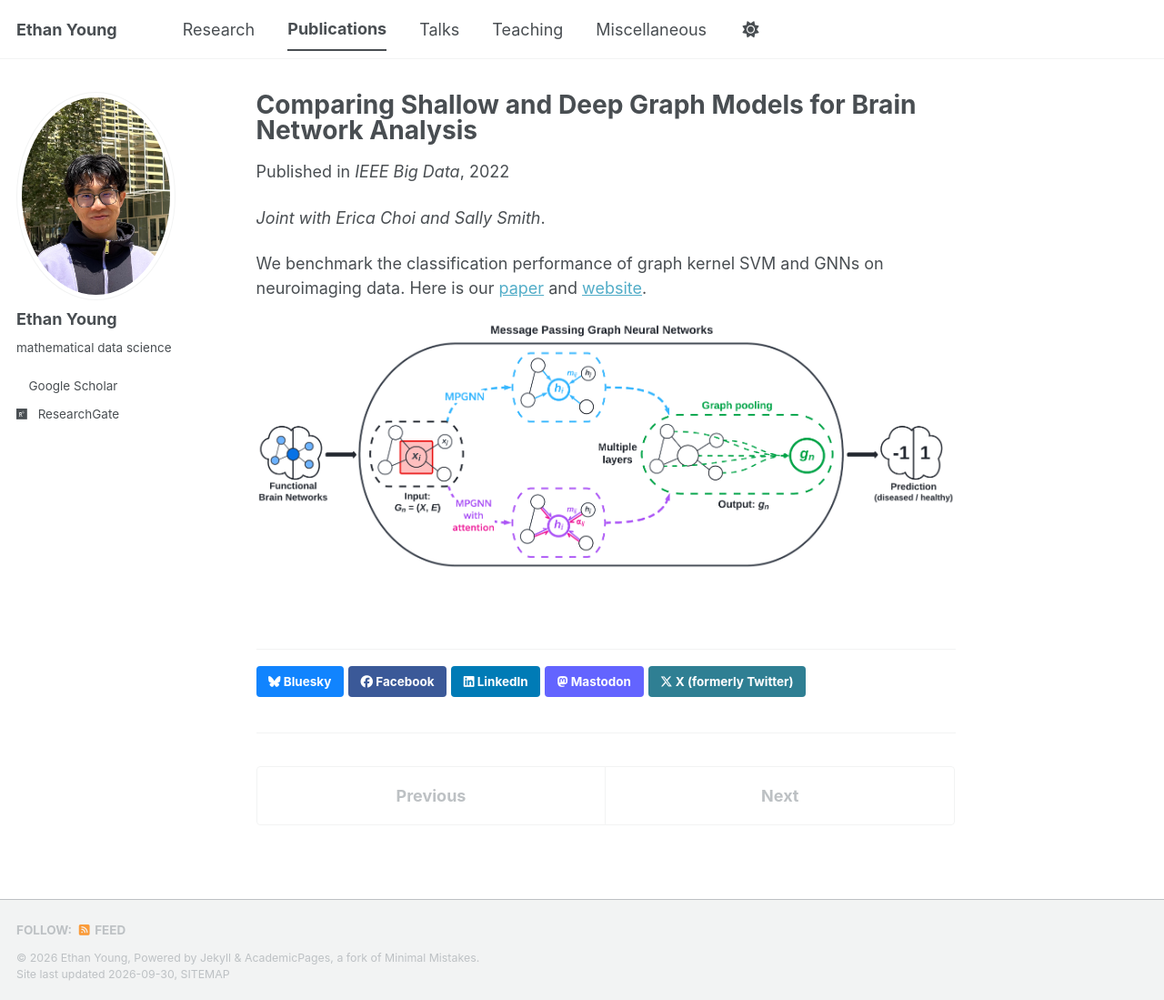
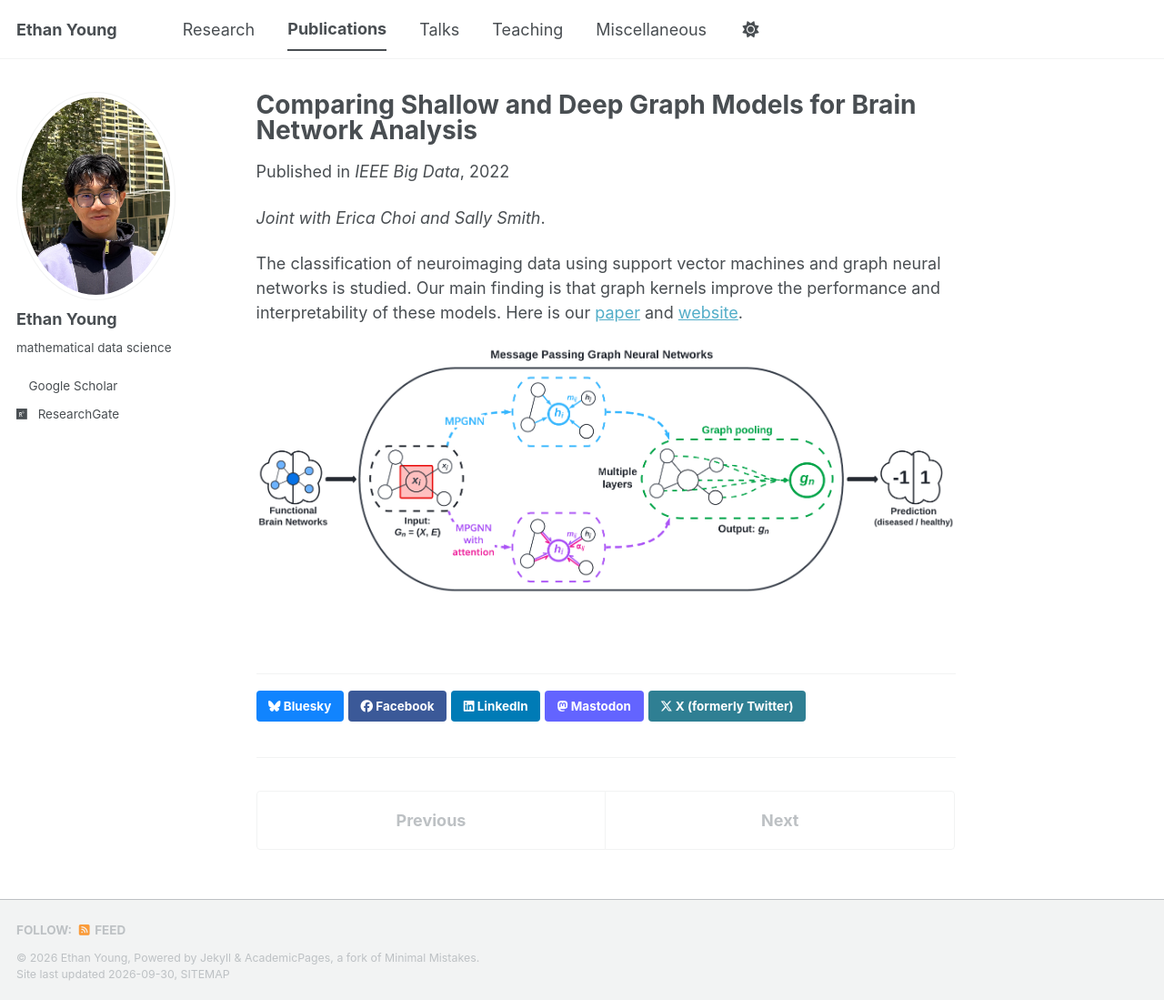
Before and after one commit to ethanjyoung/ethanjyoung.github.io, a Jekyll site: the page built from _publications/2022-11-10-brainnets.md, in a window 1280 px wide and 1099 px high. Shown: the whole window at 91% size. Built offline with Jekyll 4.4.1, drawn with Linux system fonts in a browser that asks for light colours; a style sheet for code colours, icons or effects is not loaded.

Commit message:
Update 2022-11-10-brainnets.md

```diff
--- a/_publications/2022-11-10-brainnets.md
+++ b/_publications/2022-11-10-brainnets.md
@@ -14,6 +14,6 @@ citation:
 
 _Joint with Erica Choi and Sally Smith_.
 
-We benchmark the classification performance of graph kernel SVM and GNNs on neuroimaging data. Here is our <a href="{{ base_path }}/files/Comparing_Shallow_and_Deep_Graph_Models_for_Brain_Network_Analysis.pdf" download>paper</a> and <a href="https://www.math.emory.edu/site/cmds-reuret/projects/2022-brain-nets/"> website</a>.
+The classification of neuroimaging data using support vector machines and graph neural networks is studied. Our main finding is that graph kernels improve the performance and interpretability of these models. Here is our <a href="{{ base_path }}/files/Comparing_Shallow_and_Deep_Graph_Models_for_Brain_Network_Analysis.pdf" download>paper</a> and <a href="https://www.math.emory.edu/site/cmds-reuret/projects/2022-brain-nets/"> website</a>.
 
 ![]({{ base_path }}/images/braingb.png)
```
